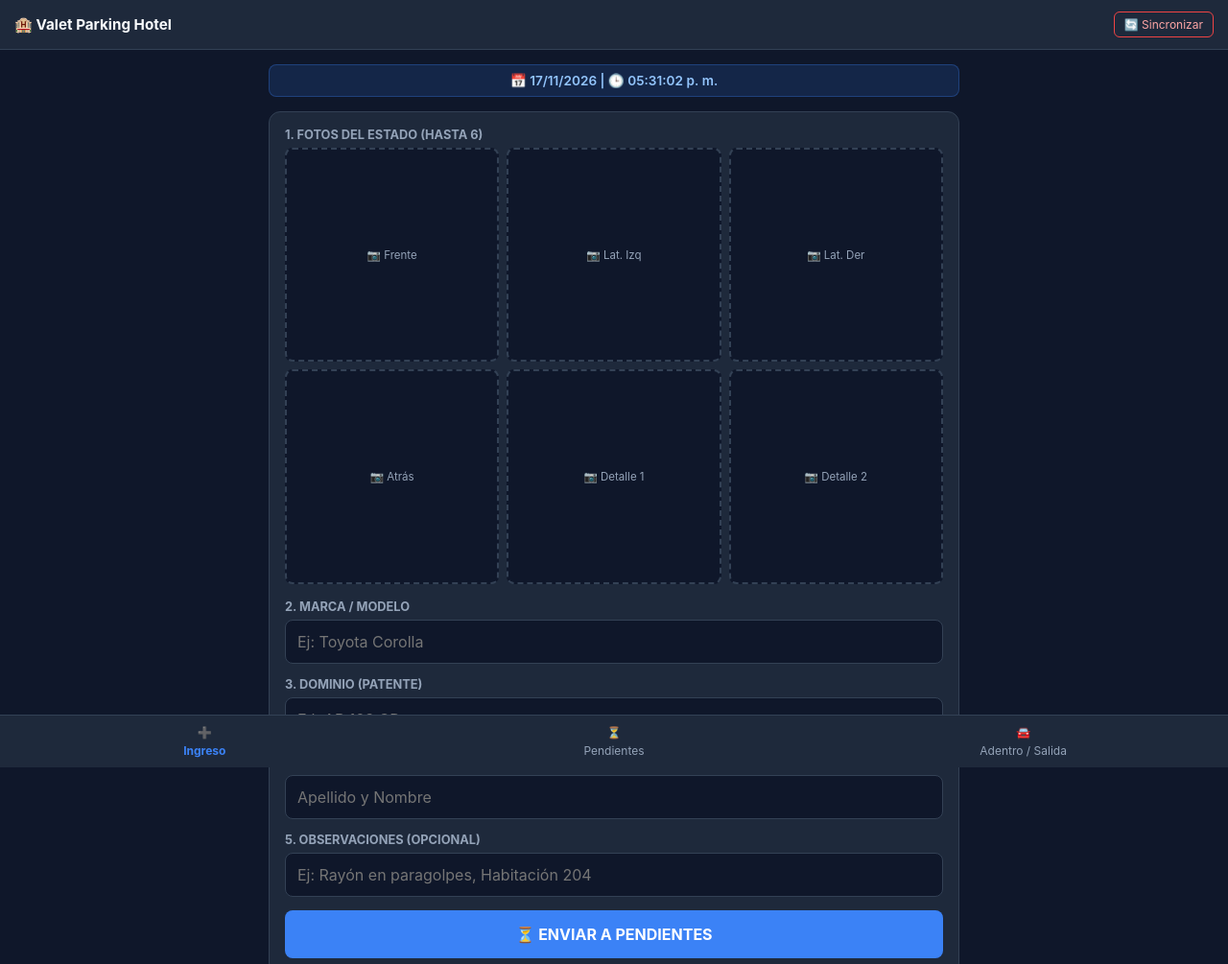
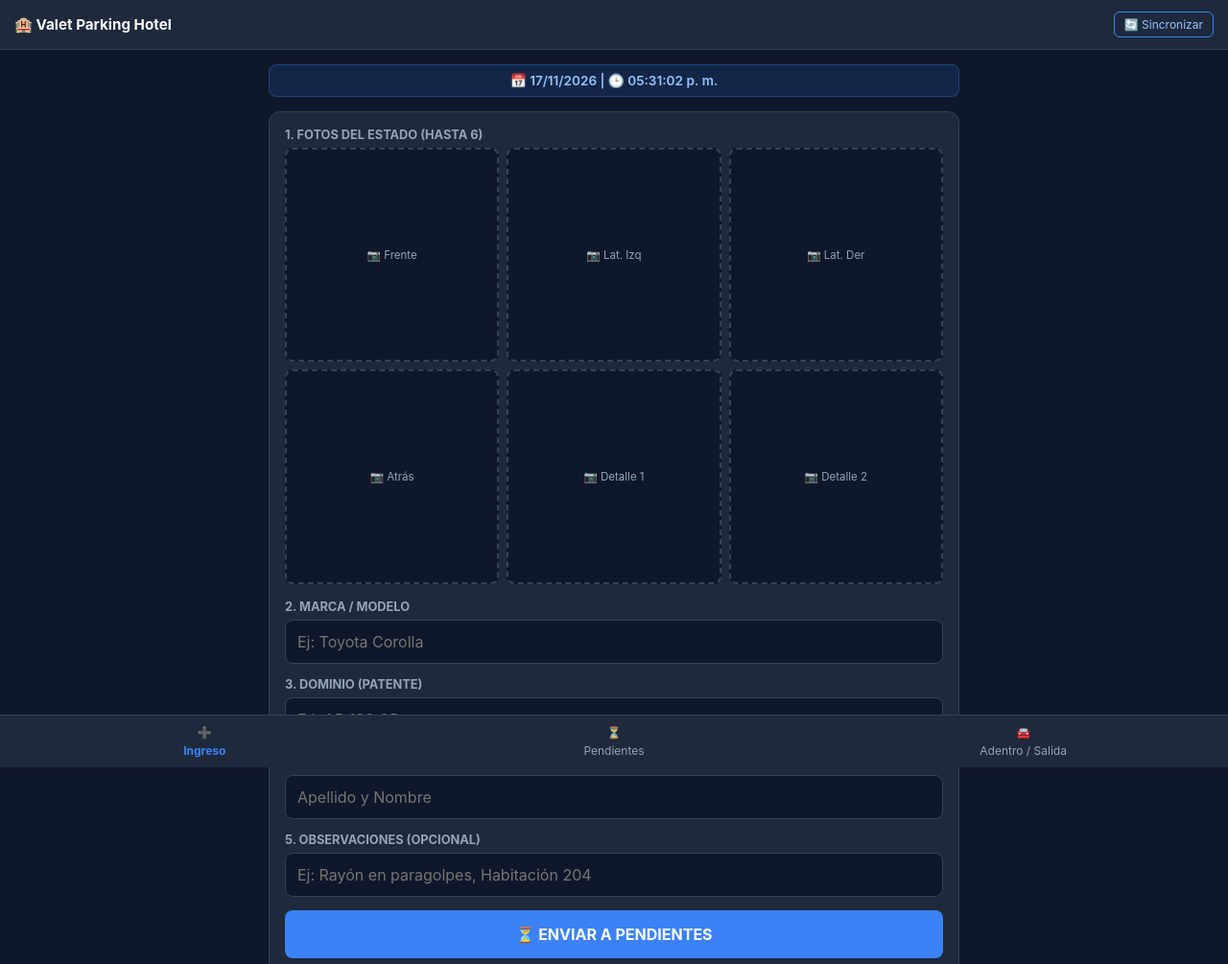
Before and after one commit to Cocheraextra/Carga_datos_cochera, a plain HTML site: page index.html in a window 1280 px wide. Shown: the top 1005 px of the page at 96% size. Drawn offline with Linux system fonts and the light colour scheme; no server answers.

Commit message:
Update style.css
varios cambios

```diff
--- a/style.css
+++ b/style.css
@@ -44,8 +44,8 @@ header h1 { font-size: 0.95rem; }
 
 .btn-reset {
     background: transparent;
-    border: 1px solid var(--primary-red);
-    color: #fca5a5;
+    border: 1px solid var(--accent-blue);
+    color: #93c5fd;
     padding: 5px 10px;
     border-radius: 6px;
     font-size: 0.75rem;
```
